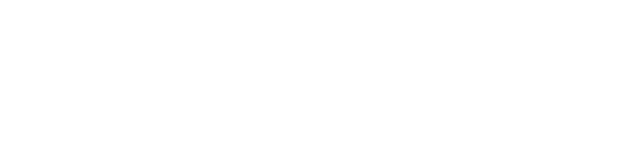
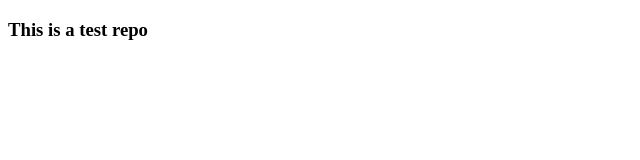
Before and after one commit to DevAbidHasan/my-first-github-repo, a plain HTML site: page index.html in a window 1280 px wide. Shown: the whole page, without its empty margins (0-640 px from the left). Drawn offline with Linux system fonts and the light colour scheme.

Commit message:
edited file submitted

```diff
--- a/index.html
+++ b/index.html
@@ -6,6 +6,6 @@
     <title>my test github repo</title>
 </head>
 <body>
-
+    <h3>This is a test repo</h3>
 </body>
 </html>
```
